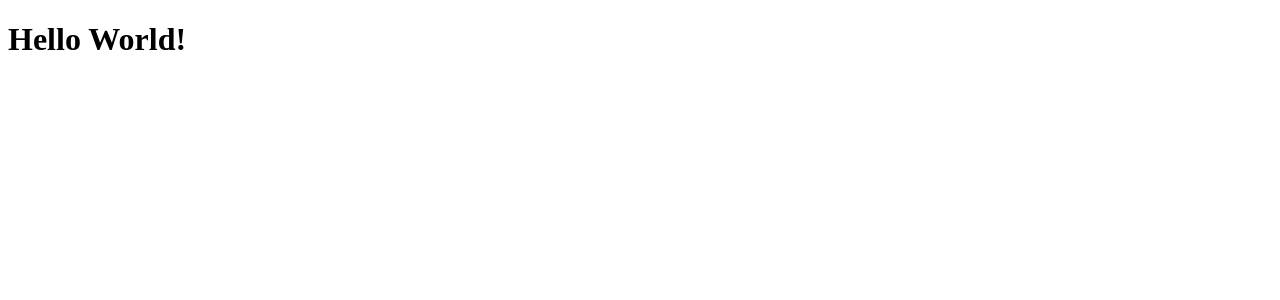
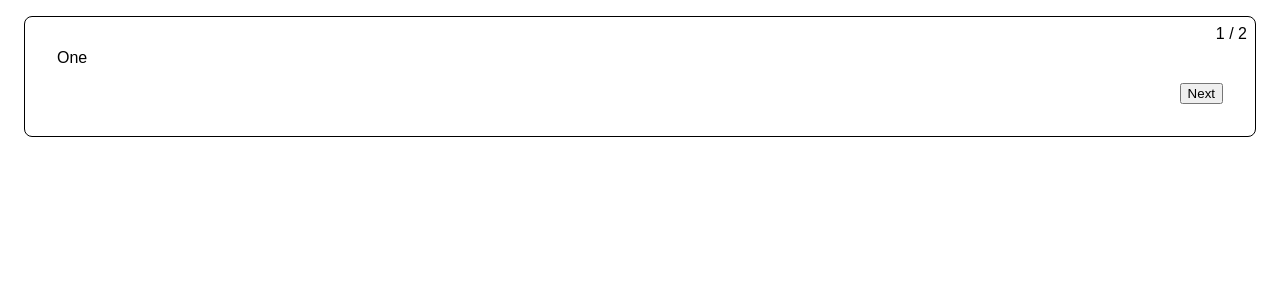
Before and after one commit to softdeveloper23/react-multistep-form, a React (Vite) app: page / in a window 1280 px wide. Shown: the top 300 px of the page. Built offline with nearby package versions, Linux system fonts and the light colour scheme; the HTML template or start-up script is replaced by a standard one.

Commit message:
Added code for UI and logic for steps

```diff
--- a/src/App.tsx
+++ b/src/App.tsx
@@ -1,7 +1,31 @@
+import { useMultistepForm } from "./useMultistepForm"
 
 function App() {
+  const {
+    steps, currentStepIndex, step, isFirstStep, isLastStep, back, next,
+  } = useMultistepForm([<div>One</div>, <div>Two</div>])
 
-  return <h1>Hello World!</h1>
+  return <div style={{
+    position: 'relative',
+    background: 'white',
+    border: '1px solid black',
+    padding: '2rem',
+    margin: '1rem',
+    borderRadius: '.5rem',
+    fontFamily: 'Arial, sans-serif',
+  }}>
+    <form>
+      <div
+        style={{ position: 'absolute', top: '.5rem', right: '.5rem' }}>
+          {currentStepIndex + 1} / {steps.length}
+      </div>
+      {step}
+      <div style={{ marginTop: '1rem', display: 'flex', gap: '.5rem', justifyContent: 'flex-end',}}>
+        {!isFirstStep && <button type="button" onClick={back}>Back</button>}
+        <button type="button" onClick={next}>{isLastStep ? 'Finish' : 'Next'}</button>
+      </div>
+    </form>
+  </div>
 }
 
 export default App
--- a/src/useMultistepForm.ts
+++ b/src/useMultistepForm.ts
@@ -1,4 +1,5 @@
 import { ReactElement } from "react";
+import { useState } from "react";
 
 export function useMultistepForm(steps: ReactElement[]) {
     const [currentStepIndex, setCurrentStepIndex] = useState(0)
@@ -24,6 +25,9 @@ export function useMultistepForm(steps: ReactElement[]) {
     return {
         currentStepIndex,
         step: steps[currentStepIndex],
+        steps,
+        isFirstStep: currentStepIndex === 0,
+        isLastStep: currentStepIndex === steps.length - 1,
         goTo,
         next,
         back,
```
